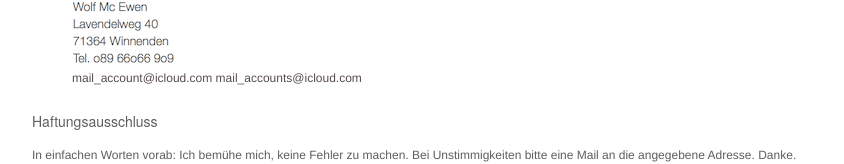
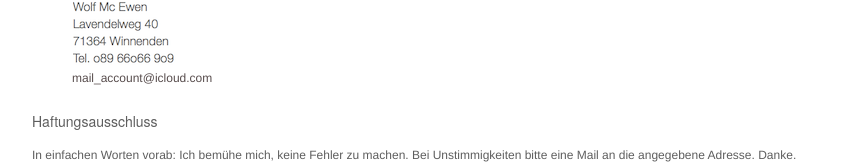
Before and after one commit to maelcum/maelcum.github.io, a plain HTML site: page impressum.html in a window 1280 px wide. Shown: the part 284-448 px from the top of the page, without its empty margins (208-1052 px from the left). Drawn offline with Linux system fonts and the light colour scheme.

Commit message:
upd email

```diff
--- a/impressum.html
+++ b/impressum.html
@@ -22,7 +22,6 @@
       <ol>
         <img src="bmp_address.png" alt="" ><br />
         <a href='mai&#108;&#116;&#111;&#58;&#109;ai&#108;%5Fa%63c&#111;&#117;nt&#64;iclo%&#55;5&#100;&#46;%63om'>mail_account&#64;ic&#108;ou&#100;&#46;co&#109;</a>
-        <a href="mailto:&#109;&#097;&#105;&#108;&#095;&#097;&#099;&#099;&#111;&#117;&#110;&#116;&#115;&#064;&#105;&#099;&#108;&#111;&#117;&#100;&#046;&#099;&#111;&#109;">&#109;&#097;&#105;&#108;&#095;&#097;&#099;&#099;&#111;&#117;&#110;&#116;&#115;&#064;&#105;&#099;&#108;&#111;&#117;&#100;&#046;&#099;&#111;&#109;</a>
       </ol>
 
       <p class="text_heading_sub_1"><br />Haftungsausschluss<br /></p>
```
